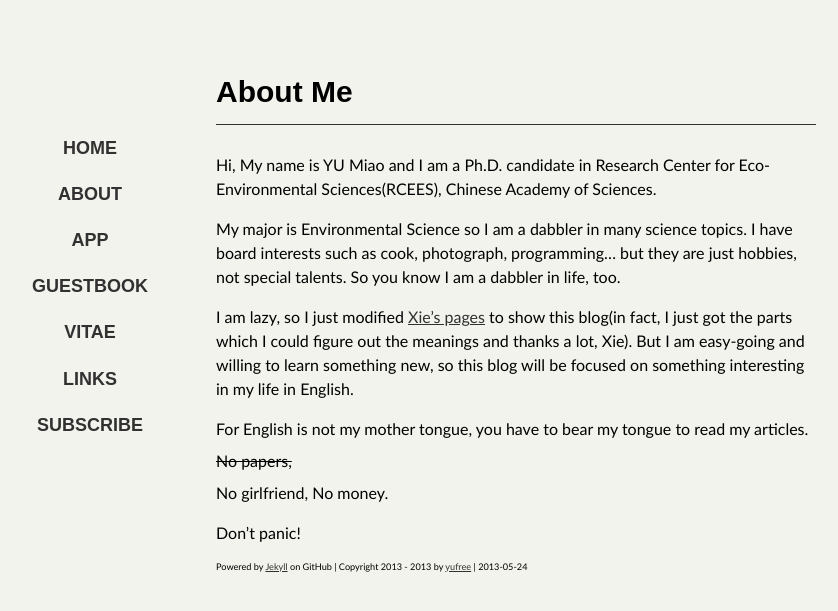
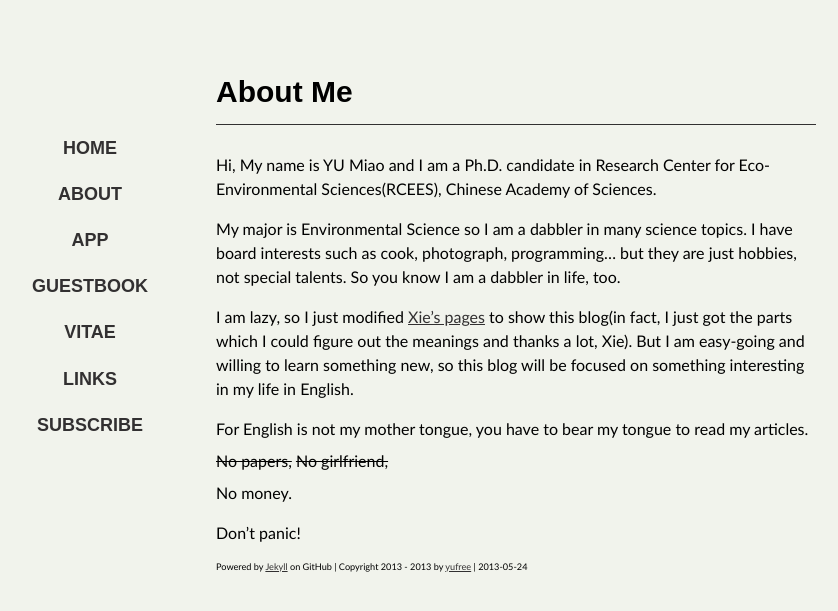
Before and after one commit to yufree/blog, a Jekyll site: the page built from about/index.md, in a window 1280 px wide. Shown: the top 611 px of the page, without its empty margins (124-962 px from the left). Built offline with Jekyll 4.4.1, drawn with Linux system fonts in a browser that asks for light colours; some web fonts are replaced.

```diff
--- a/about/index.md
+++ b/about/index.md
@@ -10,6 +10,6 @@ I am lazy, so I just modified [Xie's pages](http://yihui.name) to show this blog
 
 For English is not my mother tongue, you have to bear my tongue to read my articles.
 
-<s>No papers,</s> No girlfriend, No money.
+<s>No papers,</s> <s>No girlfriend,</s> No money.
 
 Don't panic!
```
